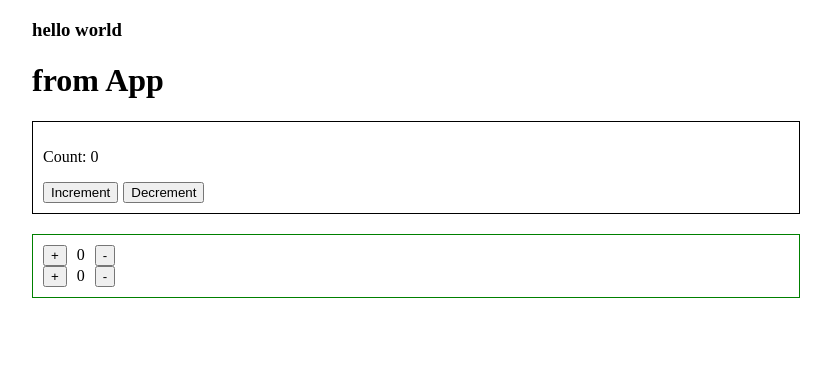
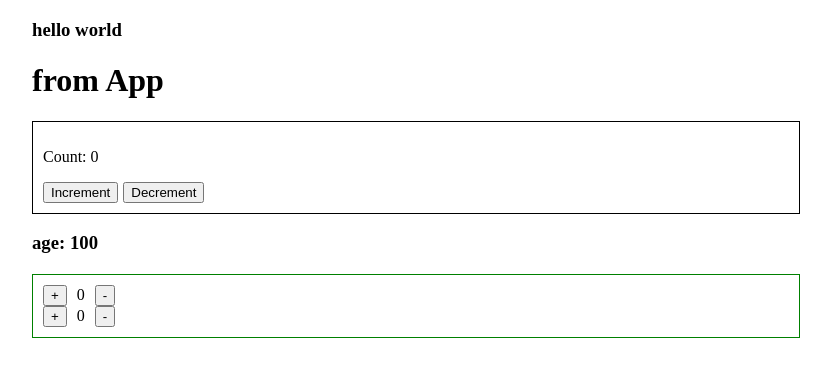
Before and after one commit to vaakian/webpack, a React app: page / in a window 1280 px wide. Shown: the top 376 px of the page, without its empty margins (224-1055 px from the left). Built offline with nearby package versions, Linux system fonts and the light colour scheme.

Commit message:
feat: create externalStore

```diff
--- a/src/App.tsx
+++ b/src/App.tsx
@@ -1,6 +1,7 @@
 import Card from './components/Card';
 import Counter from './components/Counter';
 import './App.css';
+import ExternalStore from './components/ExternalStore';
 
 export default function App() {
   return (
@@ -8,6 +9,7 @@ export default function App() {
       <h3>hello world</h3>
       <Card title="from App" />
       <Counter />
+      <ExternalStore />
     </div>
   );
 }
--- /dev/null
+++ b/src/components/ExternalStore.tsx
@@ -0,0 +1,9 @@
+import { store } from "../utils/createStore";
+
+export default function ExternalStore() {
+  const age = store.useStore2((state) => state.age);
+  const increment = () => {
+    store.setState({ age: age + 1 });
+  }
+  return <h3 onClick={increment}>age: {age}</h3>
+}
--- /dev/null
+++ b/src/utils/createStore.ts
@@ -0,0 +1,44 @@
+import { useEffect, useState, useSyncExternalStore } from 'react';
+
+export function createStore<T>(initialState: T) {
+  let state = initialState;
+  const subscribers = new Set<(v: T) => void>();
+  const store = {
+    subscribe(subscriber: (v: T) => void) {
+      subscribers.add(subscriber);
+      return () => {
+        subscribers.delete(subscriber);
+      };
+    },
+    getState() {
+      return state;
+    },
+    setState(s: T) {
+      // publish the new state
+      subscribers.forEach((sub) => sub((state = s)));
+    },
+    // hook implement 1
+    useStore<S>(selector: (state: T) => S) {
+      const [s, setS] = useState(selector(state));
+      useEffect(() => {
+        return store.subscribe((newState) => {
+          // update with selector
+          setS(selector(newState));
+        });
+      }, []);
+      return s;
+    },
+    // hook implement 2
+    useStore2<S>(selector: (state: T) => S) {
+      return useSyncExternalStore(
+        store.subscribe,
+        () => selector(state)
+      );
+    },
+  };
+  return store;
+}
+
+export const store = createStore({ age: 100 });
+// @ts-ignore
+window.store = store;
```
